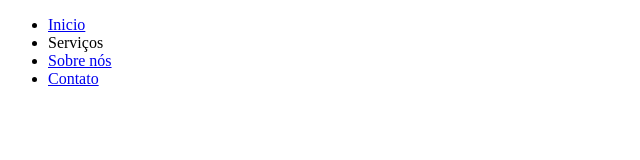
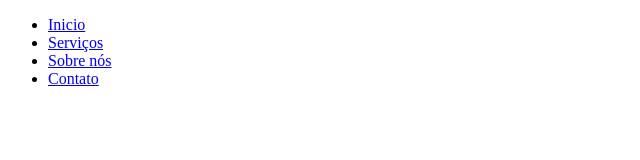
Before and after one commit to etecdevcamily-cmyk/site, a plain HTML site: page index.html in a window 1280 px wide. Shown: the full height of the page, 0-640 px from the left. Drawn offline with Linux system fonts and the light colour scheme.

Commit message:
alteração

```diff
--- a/index.html
+++ b/index.html
@@ -10,7 +10,7 @@
         <nav>
             <ul>
                 <li> <a href="inicio">Inicio</a></li>
-                <li> <a href="Serviços"></a>Serviços</li>
+                <li> <a href="Servicos">Serviços</a></li>
                 <li> <a href="Sobre">Sobre nós</a></li>
                 <li> <a href="contato">Contato</a></li>
             </ul>
```
